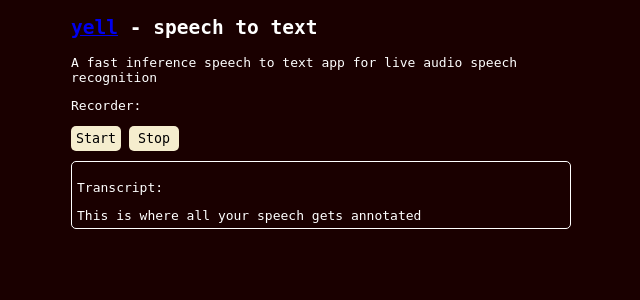
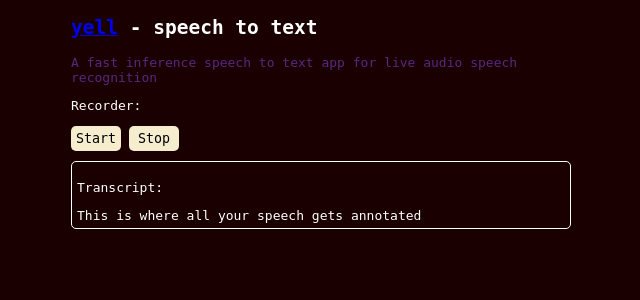
Before and after one commit to asceznyk/yell, a Flask app: page / in a window 1280 px wide. Shown: the top 300 px of the page, without its empty margins (319-959 px from the left). Run offline with Flask 2, Linux system fonts and the light colour scheme; parts of the project's set-up code (start-up, migrations or seed data) failed here and were passed over.

Commit message:
changing the styling! and upload dir

```diff
--- a/static/style.css
+++ b/static/style.css
@@ -8,6 +8,10 @@ html, body {
 .wrapper {
 	margin:auto;
 	max-width: 500px;
+}
+
+.header p {
+	color: #58287F;
 }
 
 .btn {
```
